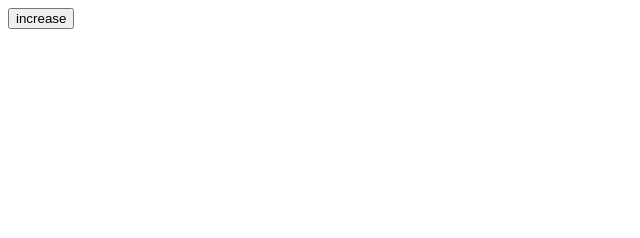
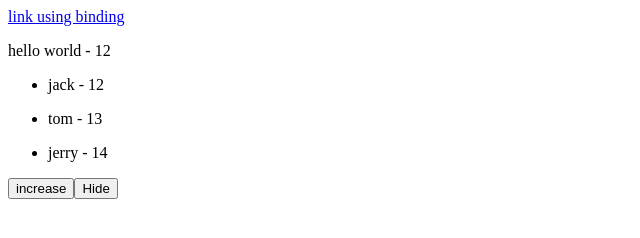
Before and after one commit to abdelghafour77/learn-vue.js, a plain HTML site: page index.html in a window 1280 px wide. Shown: the whole page, without its empty margins (0-640 px from the left). Drawn offline with nearby package versions, Linux system fonts and the light colour scheme.

Commit message:
Attribute Binding

```diff
--- a/index.html
+++ b/index.html
@@ -1,5 +1,6 @@
 <!DOCTYPE html>
 <html lang="en">
+
 <head>
   <meta charset="UTF-8" />
   <meta http-equiv="X-UA-Compatible" content="IE=edge" />
@@ -10,11 +11,21 @@
 
 <body>
   <div id="app">
-      <div v-if="showToggles">
+    <div v-if="show">
+      <a v-bind:href="url">link using binding</a>
       <p>{{ title }} - {{ age }}</p>
+      <ul v-for="user in users">
+        <li>{{ user.name }} - {{ user.age}}</li>
+
+      </ul>
     </div>
     <button v-on:click="age++">increase</button>
+    <button v-on:click="showToggles">
+      <span v-if="!show">Show</span>
+      <span v-if="show">Hide</span>
+    </button>
   </div>
   <script src="vue.js"></script>
 </body>
+
 </html>
--- a/vue.js
+++ b/vue.js
@@ -1,9 +1,25 @@
 const app = Vue.createApp({
   data() {
     return {
+      url: "https://www.google.com",
       title: "hello world",
-      age: 12
+      show: true,
+      age: 12,
+      users: [
+        { name: "jack", age: 12 },
+        { name: "tom", age: 13 },
+        { name: "jerry", age: 14 }
+      ]
     }
+  },
+  methods: {
+    changeTitle() {
+      this.title = "hello vue"
+    },
+    showToggles() {
+      this.show = !this.show
+    }
+
   }
 })
 app.mount("#app")
```
Lines whose indentation alone changed are shown as unchanged.
